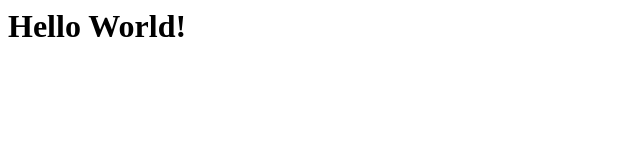
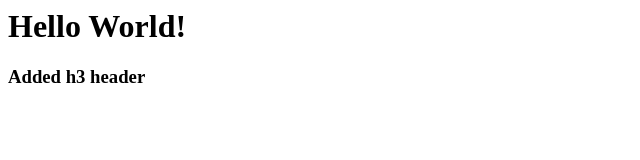
Before and after one commit to DavidGalolo/demo2, a plain HTML site: page index.html in a window 1280 px wide. Shown: the whole page, without its empty margins (0-640 px from the left). Drawn offline with Linux system fonts and the light colour scheme.

Commit message:
added h3 in the index.html

```diff
--- a/index.html
+++ b/index.html
@@ -1 +1,3 @@
 <h1>Hello World!</h1>
+
+<h3>Added h3 header</h3>
```
